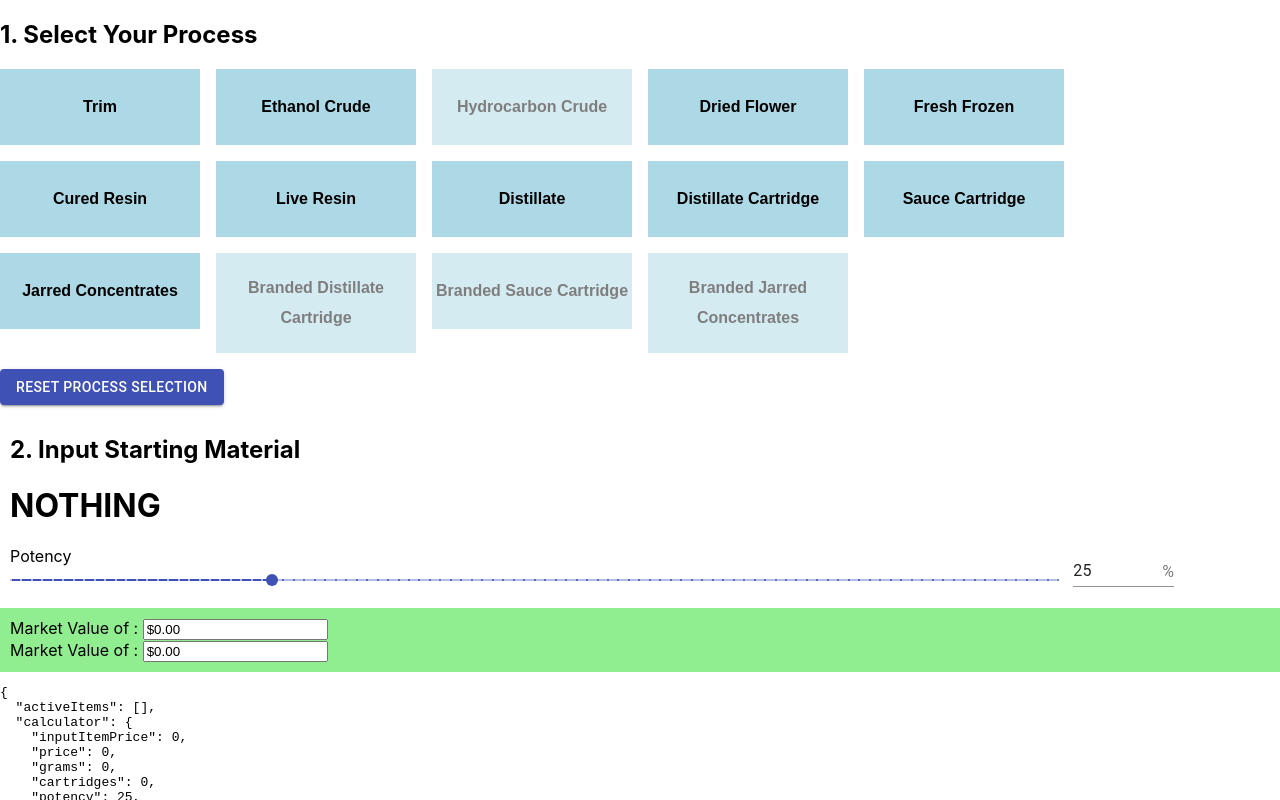
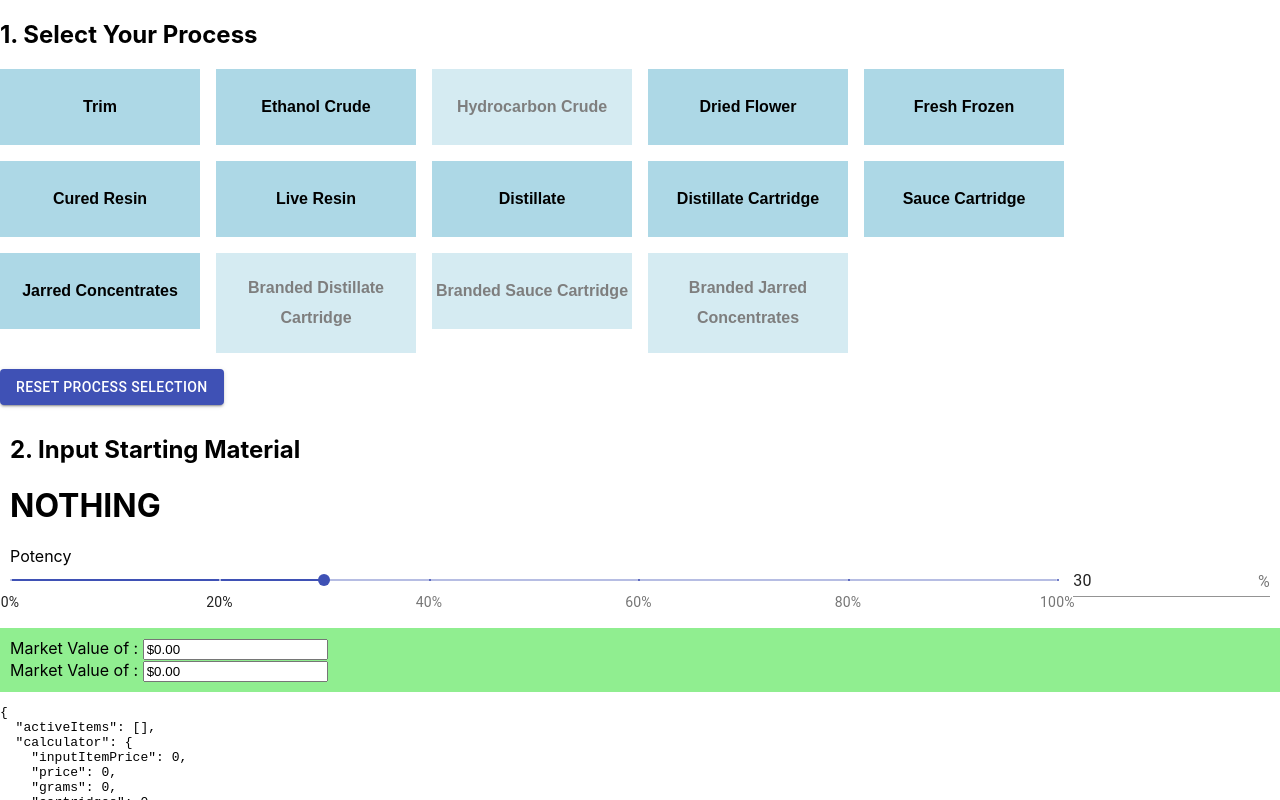
Before and after one commit to Hyprtxt/science-calculator, a React (Create React App) app: page / in a window 1280 px wide. Shown: the top 800 px of the page. Built offline with nearby package versions, Linux system fonts and the light colour scheme.

Commit message:
material ui stuff

```diff
--- a/src/components/RangeInput.jsx
+++ b/src/components/RangeInput.jsx
@@ -8,10 +8,37 @@ const valuetext = value => {
   return `${value}°C`;
 };
 
+const marks = [
+  {
+    value: 0,
+    label: '0%'
+  },
+  {
+    value: 20,
+    label: '20%'
+  },
+  {
+    value: 40,
+    label: '40%'
+  },
+  {
+    value: 60,
+    label: '60%'
+  },
+  {
+    value: 80,
+    label: '80%'
+  },
+  {
+    value: 100,
+    label: '100%'
+  }
+];
+
 const RangeInput = props => {
   const {
     isReadonly,
-    name,
+    // name,
     displayValue,
     defaultValue,
     onChangeHandler
@@ -21,22 +48,25 @@ const RangeInput = props => {
 
   // const [value, setValue] = React.useState(30);
   //
-  // const handleSliderChange = (event, newValue) => {
-  //   setValue(newValue);
-  // };
-  //
+  const handleSliderChange = (e, newValue) => {
+    setValue(newValue);
+    onChangeHandler(e, newValue);
+  };
   const handleInputChange = e => {
+    setValue(e.target.value === '' ? '' : Number(e.target.value));
     onChangeHandler(e, e.target.value);
-    setValue(e.target.value);
   };
-  //
-  // const handleBlur = () => {
-  //   if (value < 0) {
-  //     setValue(0);
-  //   } else if (value > 100) {
-  //     setValue(100);
-  //   }
-  // };
+
+  const handleBlur = () => {
+    console.log(value, 'BLUR');
+    setValue(previousValue => {
+      if (previousValue < 0) {
+        return 0;
+      } else if (previousValue > 100) {
+        return 100;
+      }
+    });
+  };
 
   return (
     <div className="range-input">
@@ -44,35 +74,27 @@ const RangeInput = props => {
         <Grid item sm={10}>
           <label htmlFor="trim">Potency</label>
           <Slider
-            value={displayValue}
+            value={value}
             defaultValue={defaultValue}
             getAriaValueText={valuetext}
             valueLabelDisplay="auto"
-            inputProps={{
-              step: 1,
-              min: 1,
-              max: 100,
-              'aria-labelledby': 'discrete-slider'
-            }}
-            marks
-            onChange={onChangeHandler}
-            {...disabled}
+            marks={marks}
+            onChange={handleSliderChange}
+            // {...disabled}
           />
         </Grid>
         <Grid item sm={2}>
           <Input
             className={''}
-            value={displayValue}
+            value={value}
             margin="dense"
             onChange={handleInputChange}
-            // onBlur={handleBlur}
-            inputProps={{
-              step: 1,
-              min: 1,
-              max: 100,
-              type: 'number',
-              'aria-labelledby': 'input-slider'
-            }}
+            onBlur={handleBlur}
+            step={1}
+            min={1}
+            max={100}
+            type={'number'}
+            aria-labelledby={'input-slider'}
             endAdornment={<InputAdornment position="end">%</InputAdornment>}
           />
         </Grid>
```
